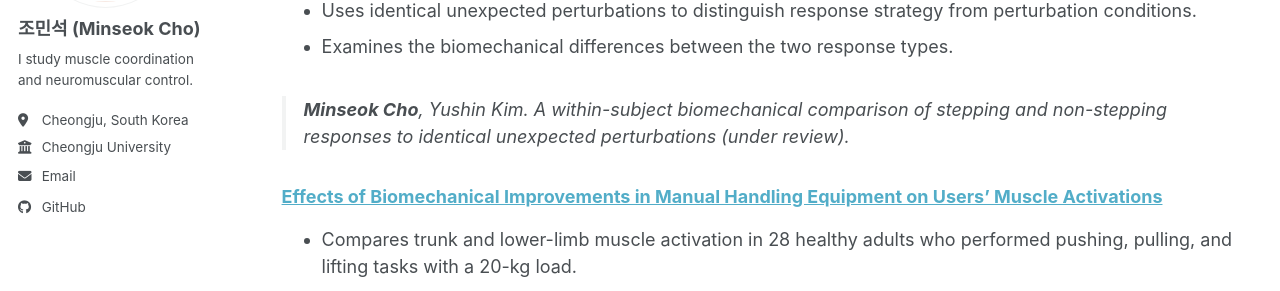
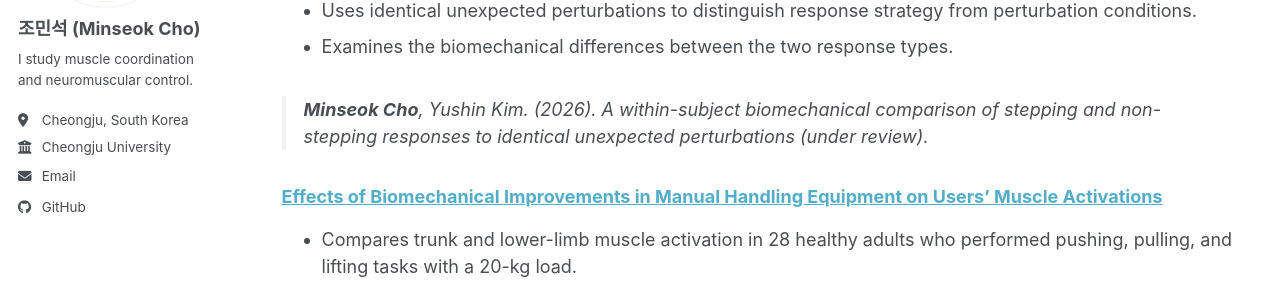
Before and after one commit to Rukkha1024/Rukkha1024.github.io, a Jekyll site: the page built from _pages/publications.md, in a window 1280 px wide and 1299 px high. Shown: the part 337-628 px from the top of the window. Built offline with Jekyll 4.4.1, drawn with Linux system fonts in a browser that asks for light colours; a style sheet for code colours, icons or effects is not loaded.

Commit message:
검토 중 논문 제출 연도를 추가

```diff
--- a/_pages/publications.md
+++ b/_pages/publications.md
@@ -16,7 +16,7 @@
 - Uses identical unexpected perturbations to distinguish response strategy from perturbation conditions.
 - Examines the biomechanical differences between the two response types.
 
-> **Minseok Cho**, Yushin Kim. A within-subject biomechanical comparison of stepping and non-stepping responses to identical unexpected perturbations (under review).
+> **Minseok Cho**, Yushin Kim. (2026). A within-subject biomechanical comparison of stepping and non-stepping responses to identical unexpected perturbations (under review).
 
 ### [Effects of Biomechanical Improvements in Manual Handling Equipment on Users’ Muscle Activations](https://doi.org/10.24332/aospt.2025.21.2.12)
 
```
